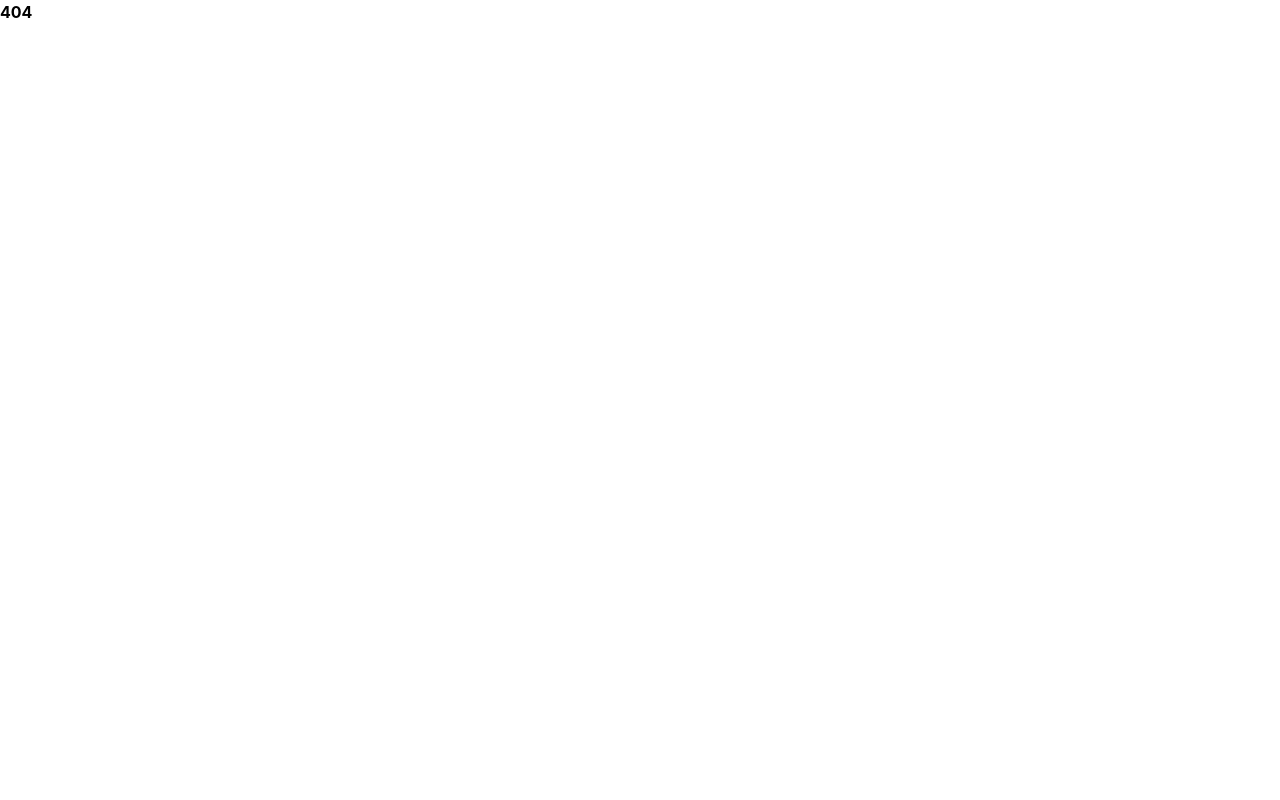
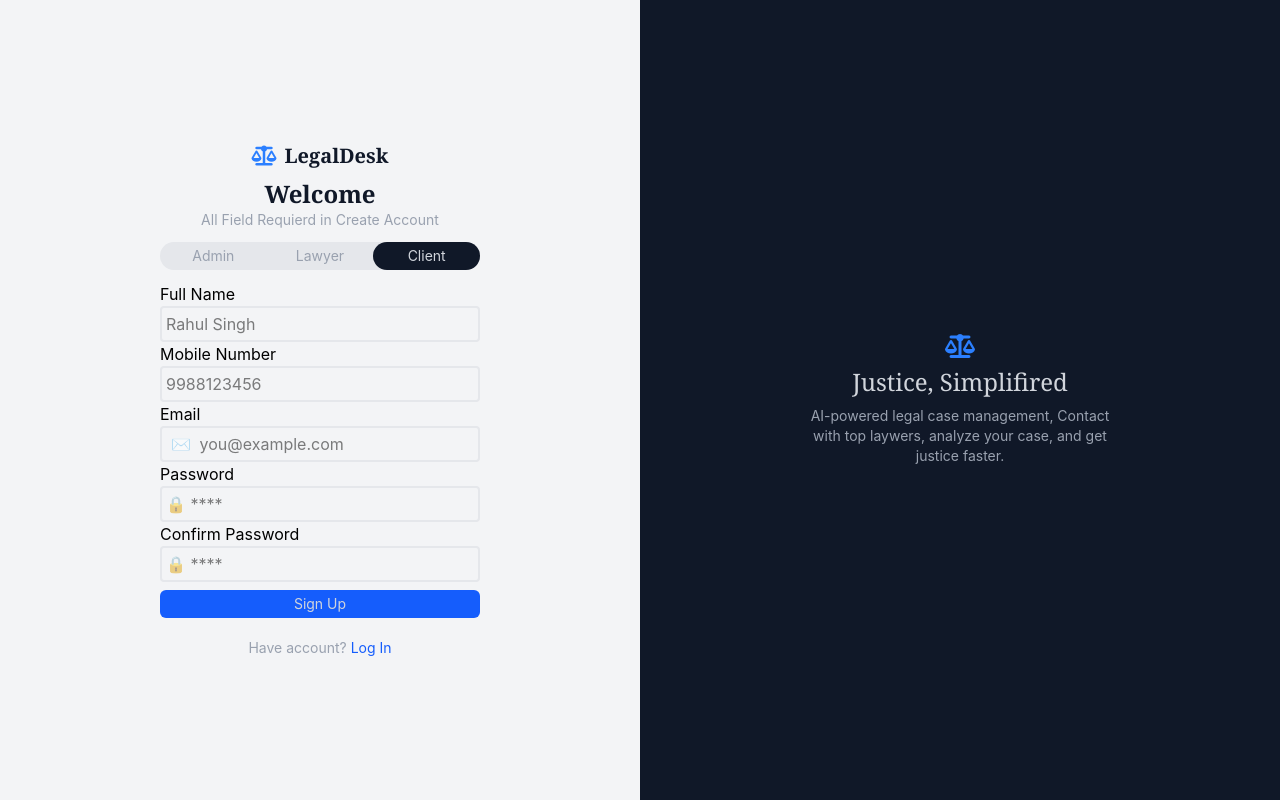
Before and after one commit to SumedhZodape/legal-app-frontend, a React (Vite) app: page /register in a window 1280 px wide. Built offline with nearby package versions, Linux system fonts and the light colour scheme.

Commit message:
Registration completed

```diff
--- a/src/App.jsx
+++ b/src/App.jsx
@@ -3,6 +3,8 @@ import Login from './Pages/Login';
 import NotFound from './NotFound';
 import Dashboard from './Pages/Dashboard';
 import { ToastContainer } from 'react-toastify';
+import Registration from './Pages/Registration';
+import Profile from './Pages/Profile';
 
 function App() {
 
@@ -11,6 +13,8 @@ function App() {
       <ToastContainer />
         <Routes>
           <Route path="/" element={<Login/>}/>
+          <Route path="/register" element={<Registration/>}/>
+          <Route path="/profile" element={<Profile/>}/>
           <Route path="/dashboard" element={<Dashboard/>}/>
           <Route path="*" element={<NotFound/>}/>
         </Routes>
--- a/src/Pages/Login.jsx
+++ b/src/Pages/Login.jsx
@@ -3,6 +3,7 @@ import { useForm } from "react-hook-form";
 import axios from "axios";
 import { toast } from "react-toastify";
 import { useNavigate } from "react-router-dom";
+import { Link } from "react-router-dom";
 
 function Login() {
     const {
@@ -12,9 +13,10 @@ function Login() {
         formState: { errors },
     } = useForm()
 
-    const [selectedRole, setSelectedRole] = useState("Admin");
-    const role = ["Admin", "Lawyer", "Client"]
+    // const [selectedRole, setSelectedRole] = useState("Admin");
+    // const role = ["Admin", "Lawyer", "Client"]
     const navigate = useNavigate();
+    const [isLawyer, setIsLawyer] = useState(false)
 
 
 
@@ -23,21 +25,28 @@ function Login() {
         console.log(data)
 
         try {
-            let response = await fetch("http://localhost:8000/auth/login",{
-                method:"POST",
-                headers:{
-                    "Content-Type":"application/json"
+            let response = await fetch("http://localhost:8000/auth/login", {
+                method: "POST",
+                headers: {
+                    "Content-Type": "application/json"
                 },
                 body: JSON.stringify(data)
             });
 
             let res = await response.json();
             console.log(res)
-            if(res.success === true){
+            if (res.success === true) {
                 toast.success(res.message);
                 localStorage.setItem("user", JSON.stringify(res));
                 navigate("/dashboard")
-            }else{
+            } else {
+
+                if(res.message === "Please Complete your profile!"){
+                    setIsLawyer(true)
+                }else{
+                    setIsLawyer(false)
+                }
+
                 toast.error(res.message)
             }
         } catch (error) {
@@ -63,7 +72,7 @@ function Login() {
                         <h1 className="text-2xl font-serif font-bold pt-2 text-gray-900">Welcome Back</h1>
                         <p className="text-sm text-gray-400">Sign in to your account</p>
 
-                        <div className="w-full mt-3 mb-3 rounded-2xl bg-gray-200">
+                        {/* <div className="w-full mt-3 mb-3 rounded-2xl bg-gray-200">
 
                             {
                                 role.map((ele, index) => {
@@ -77,7 +86,7 @@ function Login() {
                                     )
                                 })
                             }
-                        </div>
+                        </div> */}
 
                         <form onSubmit={handleSubmit(onSubmit)}>
                             <label htmlFor="email" className="text-l">Email</label>
@@ -94,7 +103,17 @@ function Login() {
                                 type="submit">Sign In</button>
                         </form>
 
-                        <p className="text-sm text-gray-400 mt-5">Don't have an account? <span className="text-blue-600 hover:text-blue-700 hover:font-bold cursor-pointer"> Register </span> </p>
+                        <p className="text-sm text-gray-400 mt-5">Don't have an account? <span className="text-blue-600 hover:text-blue-700 hover:font-bold
+                        cursor-pointer"><Link to="/register">Register</Link></span> </p>
+
+                        {
+                            isLawyer ? (
+                                <p className="text-sm text-gray-400 mt-5">Please Complete Your Profile <span className="text-blue-600 hover:text-blue-700 hover:font-bold
+                                cursor-pointer"><Link to="/profile">Profile</Link></span> </p>
+                            ): null
+                        }
+
+
 
                     </div>
                 </div>
--- /dev/null
+++ b/src/Pages/Profile.jsx
@@ -0,0 +1,7 @@
+function Profile(){
+    return (
+        <h1>Complete Profile</h1>
+    )
+}
+
+export default Profile;
--- /dev/null
+++ b/src/Pages/Registration.jsx
@@ -0,0 +1,151 @@
+import { useState } from 'react';
+import { useForm } from 'react-hook-form';
+import { Link, useNavigate } from 'react-router-dom';
+import { toast } from 'react-toastify';
+function Registration() {
+
+    const { register, handleSubmit, formState: { errors } } = useForm();
+    const [selectedRole, setSelectedRole] = useState("Client");
+    const role = ["Admin", "Lawyer", "Client"]
+    const [password, setPassword] = useState("")
+    const [confirmPassword, setConfirmPassword] = useState("");
+    const navigate = useNavigate();
+
+
+    // registration function
+    async function submit(data) {
+        console.log(data)
+
+        const payload = {
+            ...data,
+            password,
+            role: selectedRole?.toUpperCase()
+        }
+
+        if (password !== confirmPassword) {
+            return toast.error("Please Enter correct password!")
+        }
+
+        try {
+            const response = await fetch("http://localhost:8000/auth/register", {
+                method: "POST",
+                headers: {
+                    "Content-Type": "application/json"
+                },
+                body: JSON.stringify(payload)
+            })
+
+            const res = await response.json();
+
+            console.log(res)
+
+            if (res.success === true) {
+                toast.success(res.message)
+
+                if(selectedRole.toLowerCase() === "lawyer"){
+                    navigate("/profile")
+                }else{
+                    navigate("/")
+                }
+            } else {
+                toast.error(res.message)
+            }
+
+        } catch (error) {
+            toast.error("Server Error!")
+            console.log(error)
+        }
+    }
+
+
+
+    return (
+        <>
+            <div className="w-full h-screen bg-gray-100 flex">
+                <div className="w-1/2 h-screen flex justify-center items-center">
+                    <div className="w-1/2 h-screen flex flex-col justify-center items-center">
+                        <div className="flex gap-2 font-serif text-xl">
+                            <i className="fa-solid fa-scale-balanced text-blue-500 text-xl pt-1"></i>
+                            <h1 className="text-gray-900 font-bold text-center">LegalDesk</h1>
+                        </div>
+
+                        <h1 className="text-2xl font-serif font-bold pt-2 text-gray-900">Welcome</h1>
+                        <p className="text-sm text-gray-400">All Field Requierd in Create Account</p>
+
+                        <div className="w-full mt-3 mb-3 rounded-2xl bg-gray-200">
+
+                            {
+                                role.map((ele, index) => {
+                                    return (
+                                        <button key={index} className={selectedRole === ele ? `w-1/3 rounded-2xl pt-1 pb-1 text-gray-300 text-sm bg-gray-900
+                                     cursor-pointer transition-all`: `w-1/3 rounded-2xl pt-1 pb-1 text-gray-400 text-sm hover:bg-gray-900
+                                         hover:text-gray-300 focus:text-gray-200 focus:bg-gray-900 cursor-pointer
+                                         transition-all"`}
+                                            onClick={() => { setSelectedRole(ele) }}
+                                        >{ele}</button>
+                                    )
+                                })
+                            }
+                        </div>
+
+                        <form onSubmit={handleSubmit(submit)}>
+                            <label htmlFor="name" className="text-l">Full Name</label>
+                            <input type="name" id="name" placeholder="Rahul Singh" className="w-full p-1 rounded-sm border-2 border-gray-200 outline-gray-900"
+                                {...register('name', { required: true })} />
+
+                            {errors.name && <span className="text-red-600">Name is Required<br /></span>}
+
+                            <label htmlFor="Phone" className="text-l">Mobile Number</label>
+                            <input type="Phone" id="Phone" placeholder="9988123456" className="w-full p-1 rounded-sm border-2 border-gray-200 outline-gray-900"
+                                {...register('Phone', { required: true })} />
+
+                            {errors.Phone && <span className="text-red-600">Mobile Number is Required<br /></span>}
+
+                            <label htmlFor="email" className="text-l">Email</label>
+                            <input type="email" id="email" placeholder=" ✉  you@example.com" className="w-full p-1 rounded-sm border-2 border-gray-200 outline-gray-900"
+                                {...register('email', { required: true })} />
+
+                            {errors.email && <span className="text-red-600">Email is Required<br /></span>}
+
+
+                            <label htmlFor="password" className="text-l">Password</label>
+                            <input type="password" id="password" placeholder="🔒 ****" className="w-full p-1 rounded-sm border-gray-200 border-2 outline-gray-900"
+                                onKeyUp={(e) => { setPassword(e.target.value) }} />
+
+                            <label htmlFor="password" className="text-l">Confirm Password</label>
+                            <input type="password" id="password" placeholder="🔒 ****" className={
+                                password.length > 0 ? password === confirmPassword ? "w-full p-1 rounded-sm border-green-800 border-2" : "w-full p-1 rounded-sm border-red-800 border-2 "
+                                    : "w-full p-1 rounded-sm border-gray-200 border-2 outline-0"
+                            }
+                                onKeyUp={(e) => { setConfirmPassword(e.target.value) }} />
+
+
+                            <button className="w-full bg-blue-600 rounded-md mt-2 p-1 text-sm text-gray-300 hover:bg-sky-700 hover:text-white cursor-pointer" type="submit">Sign Up</button>
+                        </form>
+
+                        <p className="text-sm text-gray-400 mt-5">Have account? <span className="text-blue-600 hover:text-blue-700 hover:font-bold
+                        cursor-pointer"><Link to="/">Log In</Link></span> </p>
+
+
+
+                    </div>
+                </div>
+
+                <div className="w-1/2 h-screen bg-gray-900 flex justify-center items-center">
+                    <div className="w-1/2 h-screen flex justify-center items-center flex-col">
+                        <i className="fa-solid fa-scale-balanced text-blue-500 text-2xl "></i>
+                        <h1 className="p-2 text-2xl text-gray-300 font-serif">
+                            Justice, Simplifired
+                        </h1>
+                        <p className="text-wrap text-sm text-gray-400 text-center">
+                            AI-powered legal case management, Contact with top laywers,
+                            analyze your case, and get justice faster.
+                        </p>
+                    </div>
+                </div>
+            </div>
+        </>
+    )
+}
+
+export default Registration;
```
